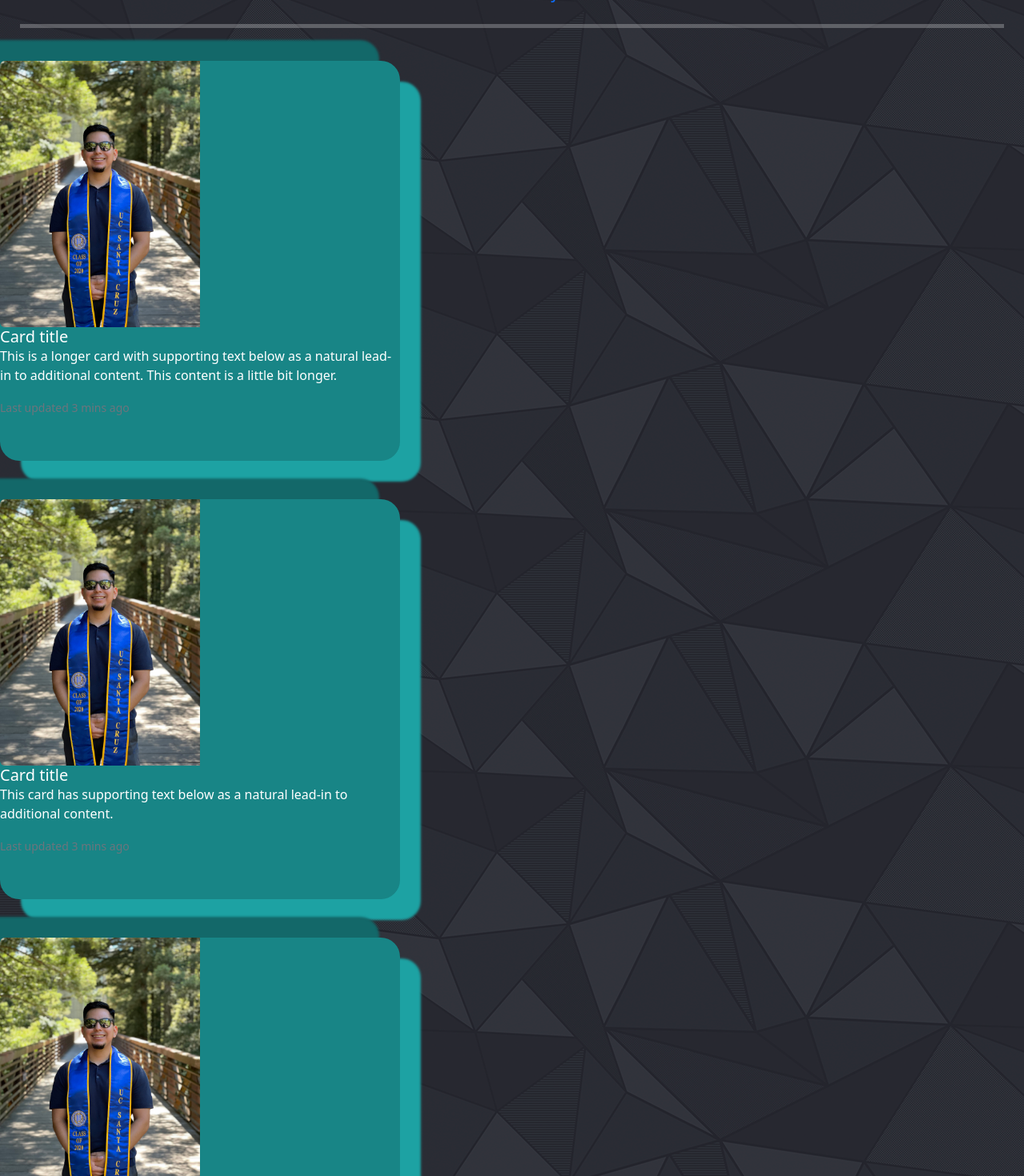
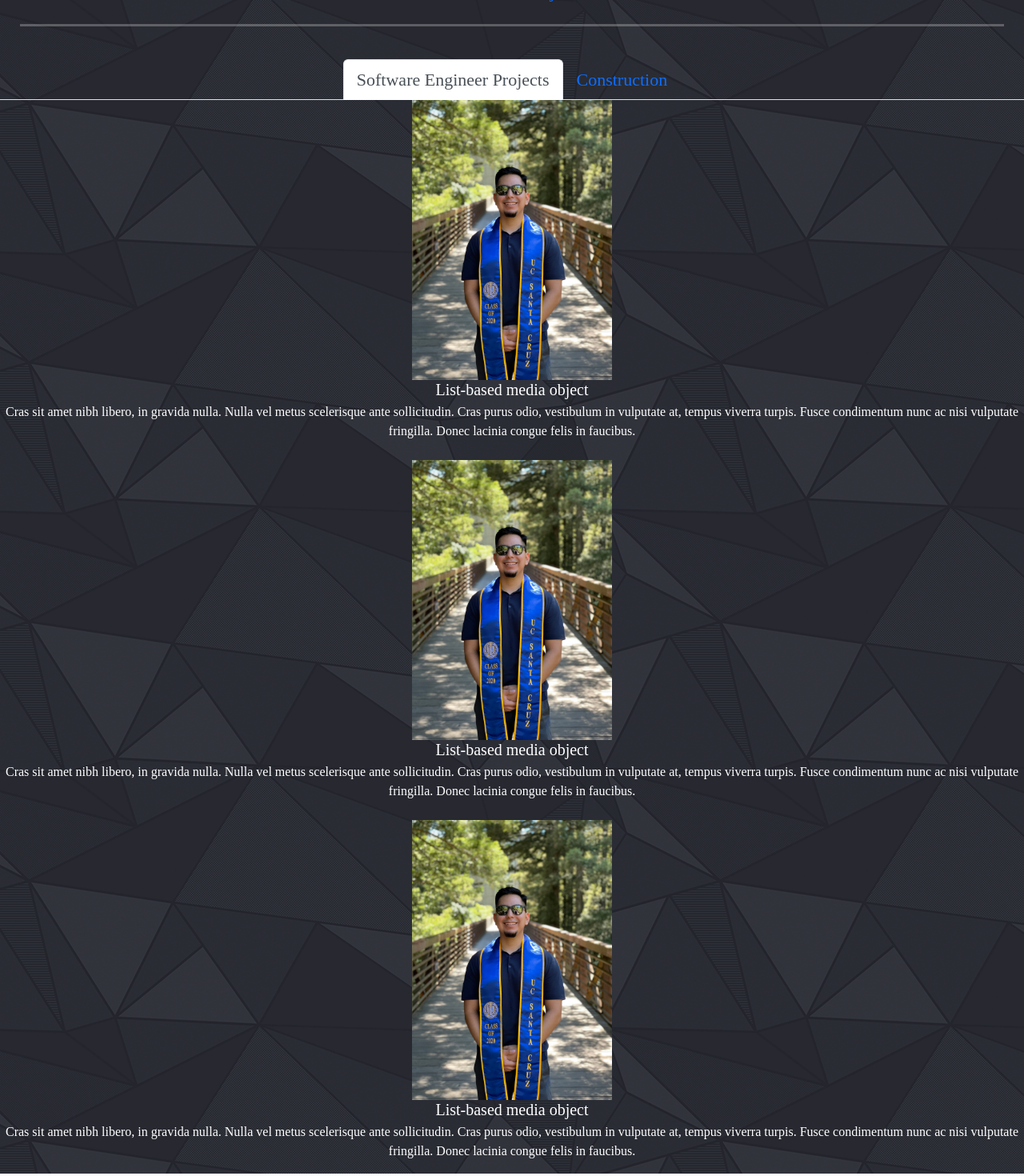
Before and after one commit to Jvilla125/Portfolio, a Next.js app: page /projects in a window 1280 px wide. Shown: the part 60-1530 px from the top of the page at 80% size. Built offline with nearby package versions, Linux system fonts and the light colour scheme.

Commit message:
Include a tab on the projects page to have software engineering projects and construction projects

```diff
--- a/components/about.js
+++ b/components/about.js
@@ -3,6 +3,7 @@ import Image from 'next/image';
 export default function AboutMe() {
     return (
         <>
+
             <h1 class="text-center">About Me</h1>
             <div class="card mx-auto" style={{ width: "30rem" }}>
                 <div class="card-body ">
--- a/components/header.js
+++ b/components/header.js
@@ -27,7 +27,7 @@ export default function Header() {
             <hr
                 style={{
                     background: "white",
-                    height: "5px",
+                    height: "3px",
                     border: "none",
                 }}
             />
--- a/components/home.js
+++ b/components/home.js
@@ -9,7 +9,9 @@ export default function Index() {
                 <div class="flex-grow-1 ms-5 text-center">
                     <h1 class="Jeff">Jeffrey Villacorta</h1>
                     <br />
-                    <h3> Hello, I'm Jeffrey and I am a Software Engineer from Los Angeles, CA.</h3>
+                    <h2 style={{fontSize: "60px"}}>Software Engineer</h2>
+                    <br/>
+                    <h4 style={{fontSize: "35px"}}>Located in Los Angeles, CA. <i class="bi bi-geo-alt" style={{fontSize: "30px"}}></i></h4>
                     <br/>
                     <ul class="nav nav-underline justify-content-center">
                         <li class="nav-item">
--- a/components/project.js
+++ b/components/project.js
@@ -3,7 +3,60 @@ import Image from "next/image"
 export default function Projects() {
     return (
         <>
-            <div class="card-deck">
+
+            <ul class="nav nav-tabs justify-content-center" id="myTab" role="tablist">
+                <li class="nav-item" role="presentation">
+                    <button class="nav-link active text" id="home-tab" data-bs-toggle="tab" data-bs-target="#home" type="button" role="tab" aria-controls="home" aria-selected="true">Software Engineer Projects</button>
+                </li>
+                <li class="nav-item" role="presentation">
+                    <button class="nav-link" id="profile-tab" data-bs-toggle="tab" data-bs-target="#profile" type="button" role="tab" aria-controls="profile" aria-selected="false">Construction</button>
+                </li>
+
+            </ul>
+            <div class="tab-content text-center" id="myTabContent">
+                <div class="tab-pane fade show active" id="home" role="tabpanel" aria-labelledby="home-tab">
+
+                    <ul class="list-unstyled">
+                        <li class="media">
+                            <Image
+                                class="mr-3"
+                                src="/ucsc.jpg"
+                                width={250}
+                                height={350}
+                            />
+                            <div class="media-body">
+                                <h5 class="mt-0 mb-1">List-based media object</h5>
+                                Cras sit amet nibh libero, in gravida nulla. Nulla vel metus scelerisque ante sollicitudin. Cras purus odio, vestibulum in vulputate at, tempus viverra turpis. Fusce condimentum nunc ac nisi vulputate fringilla. Donec lacinia congue felis in faucibus.
+                            </div>
+                        </li>
+                        <li class="media my-4">
+                            <Image
+                                class="mr-3"
+                                src="/ucsc.jpg"
+                                width={250}
+                                height={350}
+                            />
+                            <div class="media-body">
+                                <h5 class="mt-0 mb-1">List-based media object</h5>
+                                Cras sit amet nibh libero, in gravida nulla. Nulla vel metus scelerisque ante sollicitudin. Cras purus odio, vestibulum in vulputate at, tempus viverra turpis. Fusce condimentum nunc ac nisi vulputate fringilla. Donec lacinia congue felis in faucibus.
+                            </div>
+                        </li>
+                        <li class="media">
+                            <Image
+                                class="mr-3"
+                                src="/ucsc.jpg"
+                                width={250}
+                                height={350}
+                            />
+                            <div class="media-body">
+                                <h5 class="mt-0 mb-1">List-based media object</h5>
+                                Cras sit amet nibh libero, in gravida nulla. Nulla vel metus scelerisque ante sollicitudin. Cras purus odio, vestibulum in vulputate at, tempus viverra turpis. Fusce condimentum nunc ac nisi vulputate fringilla. Donec lacinia congue felis in faucibus.
+                            </div>
+                        </li>
+                    </ul>
+                </div>
+                <div class="tab-pane fade" id="profile" role="tabpanel" aria-labelledby="profile-tab">
+                <div class="card-deck">
                 <div class="card1">
                     {/* <img class="card-img-top" src="..." alt="Card image cap"> */}
                     <Image
@@ -18,8 +71,8 @@ export default function Projects() {
                         <p class="card-text"><small class="text-muted">Last updated 3 mins ago</small></p>
                     </div>
                 </div>
-                <br/>
-                <br/>
+                <br />
+                <br />
                 <div class="card1">
                     {/* <img class="card-img-top" src="..." alt="Card image cap"> */}
                     <Image
@@ -34,8 +87,8 @@ export default function Projects() {
                         <p class="card-text"><small class="text-muted">Last updated 3 mins ago</small></p>
                     </div>
                 </div>
-                <br/>
-                <br/>
+                <br />
+                <br />
                 <div class="card1">
                     {/* <img class="card-img-top" src="..." alt="Card image cap"> */}
                     <Image
@@ -51,6 +104,12 @@ export default function Projects() {
                     </div>
                 </div>
             </div>
+                </div>
+
+            </div>
+
+
+
         </>
     )
 }
--- a/styles/globals.css
+++ b/styles/globals.css
@@ -7,6 +7,7 @@ body {
     background-size: auto;
     background-repeat: no-repeat center center cover;
     color: white;
+    font-family: Comic Sans;
 }
 
 .Jeff {
@@ -39,7 +40,7 @@ i.bi {
 }
 
 .card {
-    background-color: #3f4f68bc;
+    background-color: #53565bbc;
     outline: 2px solid rgb(111, 104, 104);
 
 }
```
